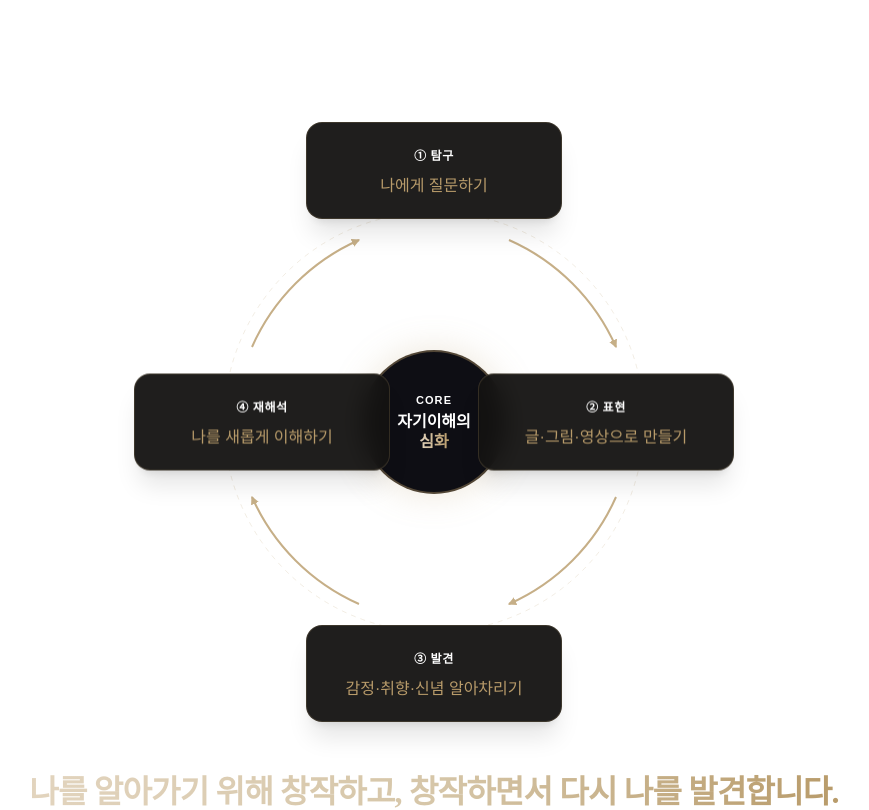
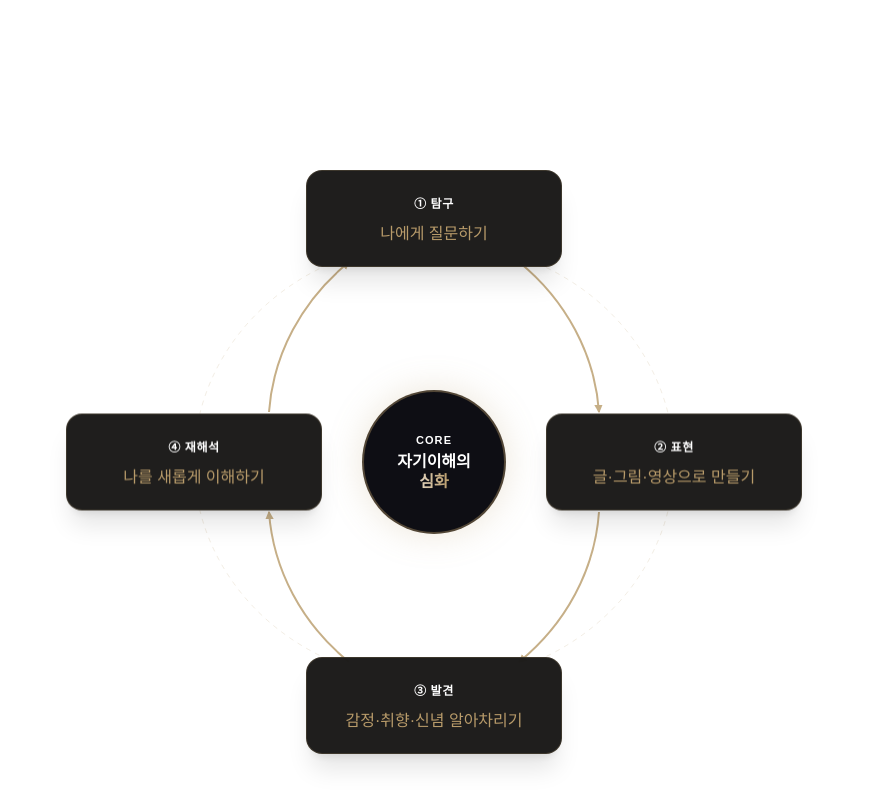
Before and after one commit to woolbo100/jamyeong-school, a Next.js app: page /about in a window 1280 px wide. Shown: the part 8640-9450 px from the top of the page, without its empty margins (206-1075 px from the left). Built offline with nearby package versions, Linux system fonts and the light colour scheme.

Commit message:
fix(about): re-align self-discovery cycle cards with 40px margin around central core circle and expand orbit arrows

```diff
--- a/src/app/about/page.tsx
+++ b/src/app/about/page.tsx
@@ -664,10 +664,10 @@ export default function AboutPage() {
           {/* Diagram Container */}
           <Reveal delayMs={150}>
             <div>
-              {/* Desktop / Tablet: Circular Diagram */}
-              <div className="hidden md:block relative w-[600px] h-[600px] mx-auto">
+              {/* Desktop / Tablet: Circular Diagram (중앙 원과 좌우 카드 간격 40px 확보 및 궤도 확장) */}
+              <div className="hidden md:block relative w-full max-w-[800px] h-[680px] mx-auto">
                 {/* Background Orbit Ring & Curved Arrows */}
-                <svg viewBox="0 0 600 600" className="absolute inset-0 w-full h-full pointer-events-none z-0">
+                <svg viewBox="0 0 800 680" className="absolute inset-0 w-full h-full pointer-events-none z-0">
                   <defs>
                     <marker
                       id="gold-arrow"
@@ -682,11 +682,12 @@ export default function AboutPage() {
                     </marker>
                   </defs>
 
-                  {/* Faint Orbit Circle */}
-                  <circle
-                    cx="300"
-                    cy="300"
-                    r="210"
+                  {/* Faint Orbit Ellipse */}
+                  <ellipse
+                    cx="400"
+                    cy="340"
+                    rx="240"
+                    ry="220"
                     fill="none"
                     stroke="rgba(184,155,106,0.18)"
                     strokeDasharray="5 5"
@@ -694,7 +695,7 @@ export default function AboutPage() {
 
                   {/* 1 -> 2 Arrow (Top to Right) */}
                   <path
-                    d="M 375 118 A 210 210 0 0 1 482 225"
+                    d="M 485 140 A 240 220 0 0 1 565 290"
                     fill="none"
                     stroke="#B89B6A"
                     strokeWidth="2"
@@ -703,7 +704,7 @@ export default function AboutPage() {
                   />
                   {/* 2 -> 3 Arrow (Right to Bottom) */}
                   <path
-                    d="M 482 375 A 210 210 0 0 1 375 482"
+                    d="M 565 390 A 240 220 0 0 1 485 540"
                     fill="none"
                     stroke="#B89B6A"
                     strokeWidth="2"
@@ -712,7 +713,7 @@ export default function AboutPage() {
                   />
                   {/* 3 -> 4 Arrow (Bottom to Left) */}
                   <path
-                    d="M 225 482 A 210 210 0 0 1 118 375"
+                    d="M 315 540 A 240 220 0 0 1 235 390"
                     fill="none"
                     stroke="#B89B6A"
                     strokeWidth="2"
@@ -721,7 +722,7 @@ export default function AboutPage() {
                   />
                   {/* 4 -> 1 Arrow (Left to Top) */}
                   <path
-                    d="M 118 225 A 210 210 0 0 1 225 118"
+                    d="M 235 290 A 240 220 0 0 1 315 140"
                     fill="none"
                     stroke="#B89B6A"
                     strokeWidth="2"
@@ -730,8 +731,8 @@ export default function AboutPage() {
                   />
                 </svg>
 
-                {/* Central Core: 자기이해의 심화 */}
-                <div className="absolute top-1/2 left-1/2 -translate-x-1/2 -translate-y-1/2 w-36 h-36 rounded-full border-2 border-[#B89B6A]/40 bg-[#0E0E14] shadow-[0_0_35px_rgba(184,155,106,0.25)] flex flex-col items-center justify-center p-4 text-center z-10 transition-transform duration-300 hover:scale-105">
+                {/* Central Core: 자기이해의 심화 (온전하게 드러나는 중앙 원) */}
+                <div className="absolute top-1/2 left-1/2 -translate-x-1/2 -translate-y-1/2 w-36 h-36 rounded-full border-2 border-[#B89B6A]/40 bg-[#0E0E14] shadow-[0_0_35px_rgba(184,155,106,0.25)] flex flex-col items-center justify-center p-4 text-center z-20 transition-transform duration-300 hover:scale-105">
                   <span className="text-[11px] font-bold tracking-widest uppercase text-antiqueGold/80 mb-1">
                     Core
                   </span>
@@ -745,15 +746,15 @@ export default function AboutPage() {
                 </div>
 
                 {/* Step 1: 탐구 (Top) */}
-                <div className="absolute top-0 left-1/2 -translate-x-1/2 w-64 p-5 rounded-2xl border border-[#B89B6A]/20 bg-[#141211]/95 backdrop-blur-md shadow-xl text-center z-10 hover:border-[#B89B6A]/40 transition-all duration-300">
+                <div className="absolute top-8 sm:top-10 md:top-12 left-1/2 -translate-x-1/2 w-64 p-5 rounded-2xl border border-[#B89B6A]/20 bg-[#141211]/95 backdrop-blur-md shadow-xl text-center z-10 hover:border-[#B89B6A]/40 transition-all duration-300">
                   <span className="inline-block px-3 py-0.5 rounded-full bg-antiqueGold/15 text-antiqueGold font-bold text-xs tracking-wider mb-2">
                     ① 탐구
                   </span>
                   <h4 className="text-[#B89B6A] font-medium text-base">나에게 질문하기</h4>
                 </div>
 
-                {/* Step 2: 표현 (Right) */}
-                <div className="absolute top-1/2 right-0 -translate-y-1/2 w-64 p-5 rounded-2xl border border-[#B89B6A]/20 bg-[#141211]/95 backdrop-blur-md shadow-xl text-center z-10 hover:border-[#B89B6A]/40 transition-all duration-300">
+                {/* Step 2: 표현 (Right - 중앙 원과 40px 여백 확보하여 대칭 배치) */}
+                <div className="absolute top-1/2 right-6 lg:right-8 -translate-y-1/2 w-64 p-5 rounded-2xl border border-[#B89B6A]/20 bg-[#141211]/95 backdrop-blur-md shadow-xl text-center z-10 hover:border-[#B89B6A]/40 transition-all duration-300">
                   <span className="inline-block px-3 py-0.5 rounded-full bg-antiqueGold/15 text-antiqueGold font-bold text-xs tracking-wider mb-2">
                     ② 표현
                   </span>
@@ -761,15 +762,15 @@ export default function AboutPage() {
                 </div>
 
                 {/* Step 3: 발견 (Bottom) */}
-                <div className="absolute bottom-0 left-1/2 -translate-x-1/2 w-64 p-5 rounded-2xl border border-[#B89B6A]/20 bg-[#141211]/95 backdrop-blur-md shadow-xl text-center z-10 hover:border-[#B89B6A]/40 transition-all duration-300">
+                <div className="absolute bottom-8 sm:bottom-10 md:bottom-12 left-1/2 -translate-x-1/2 w-64 p-5 rounded-2xl border border-[#B89B6A]/20 bg-[#141211]/95 backdrop-blur-md shadow-xl text-center z-10 hover:border-[#B89B6A]/40 transition-all duration-300">
                   <span className="inline-block px-3 py-0.5 rounded-full bg-antiqueGold/15 text-antiqueGold font-bold text-xs tracking-wider mb-2">
                     ③ 발견
                   </span>
                   <h4 className="text-[#B89B6A] font-medium text-base">감정·취향·신념 알아차리기</h4>
                 </div>
 
-                {/* Step 4: 재해석 (Left) */}
-                <div className="absolute top-1/2 left-0 -translate-y-1/2 w-64 p-5 rounded-2xl border border-[#B89B6A]/20 bg-[#141211]/95 backdrop-blur-md shadow-xl text-center z-10 hover:border-[#B89B6A]/40 transition-all duration-300">
+                {/* Step 4: 재해석 (Left - 중앙 원과 40px 여백 확보하여 대칭 배치) */}
+                <div className="absolute top-1/2 left-6 lg:left-8 -translate-y-1/2 w-64 p-5 rounded-2xl border border-[#B89B6A]/20 bg-[#141211]/95 backdrop-blur-md shadow-xl text-center z-10 hover:border-[#B89B6A]/40 transition-all duration-300">
                   <span className="inline-block px-3 py-0.5 rounded-full bg-antiqueGold/15 text-antiqueGold font-bold text-xs tracking-wider mb-2">
                     ④ 재해석
                   </span>
```
